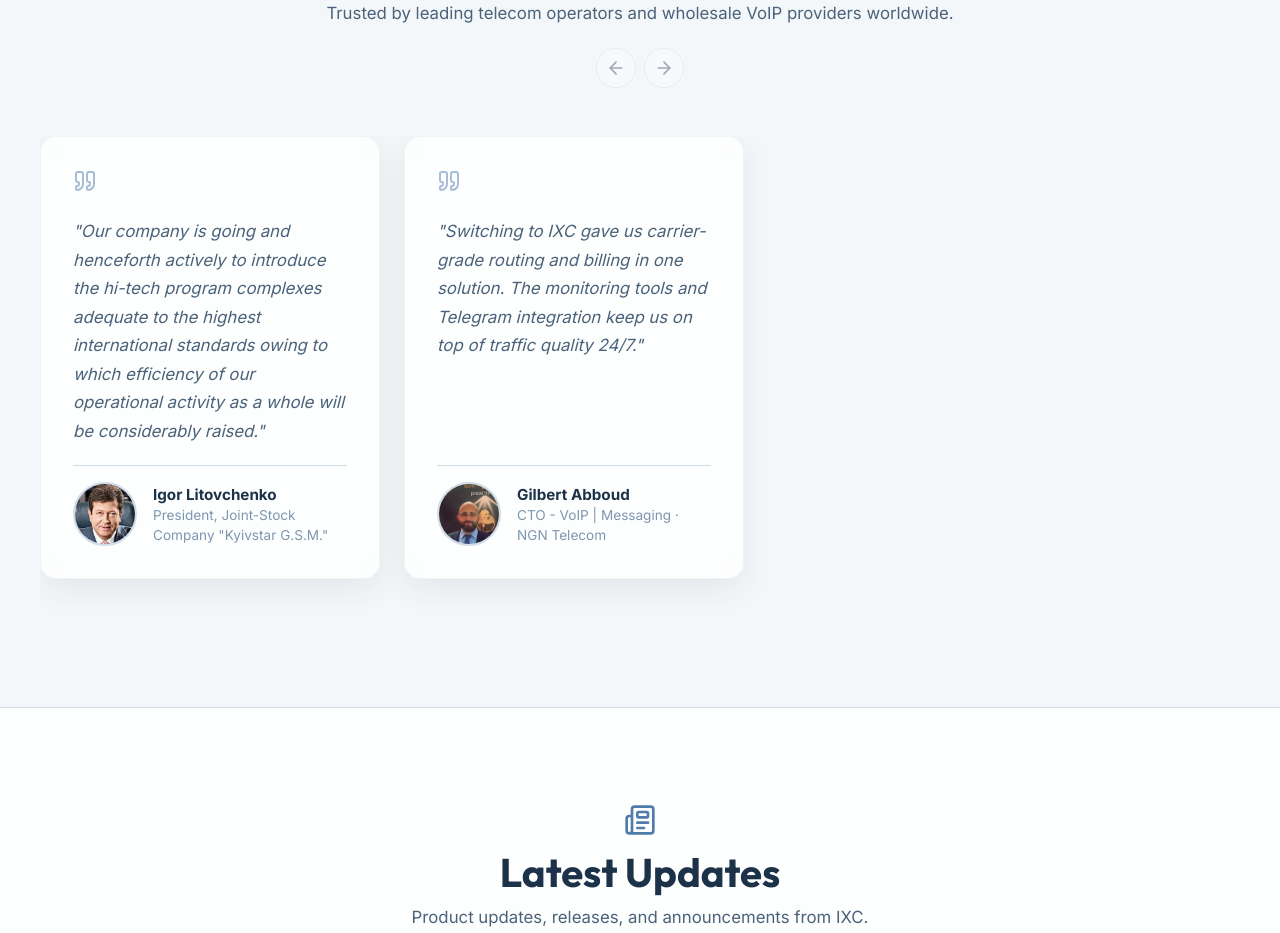
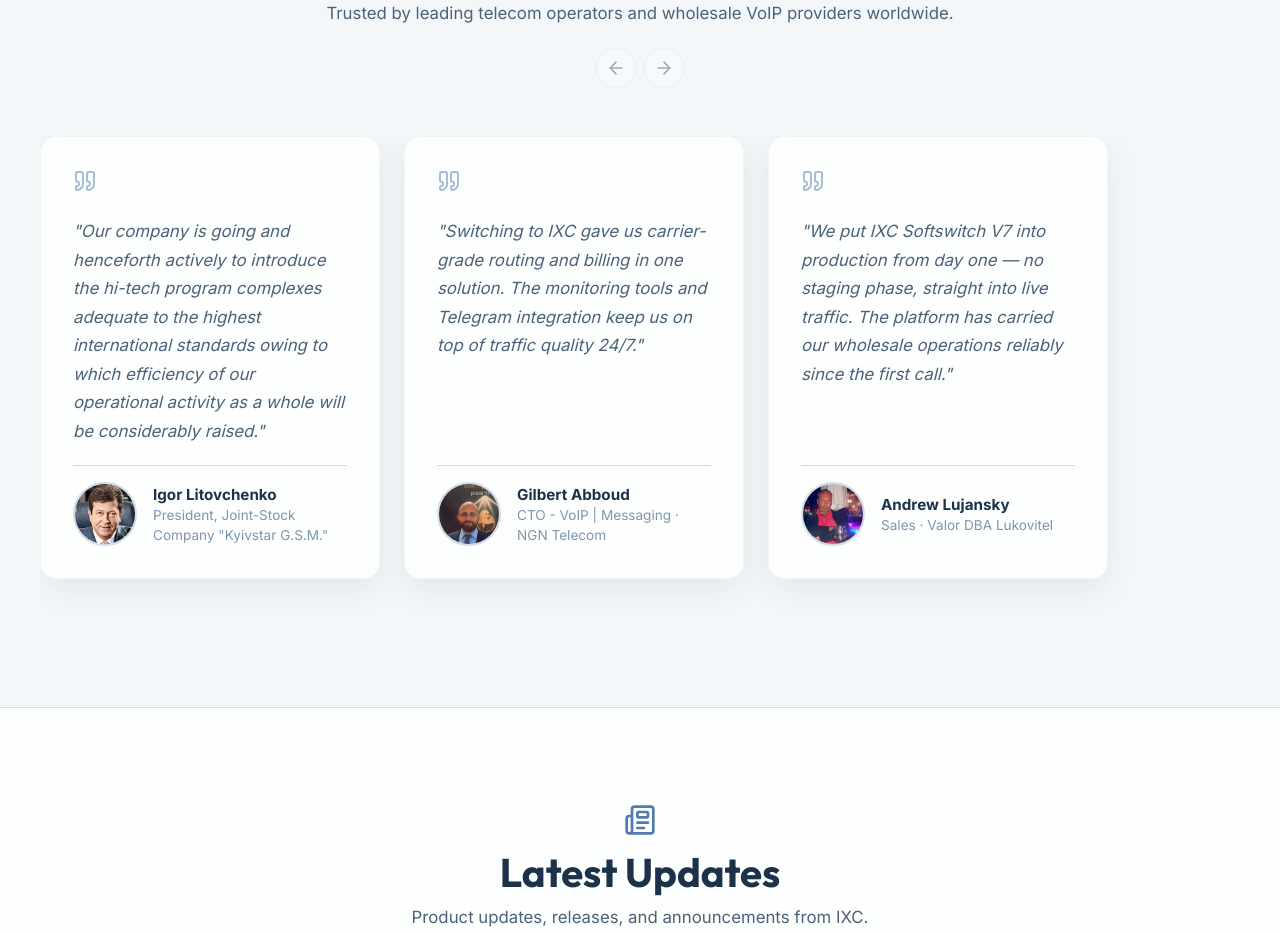
Before and after one commit to ixc-software/ixc.ua, a React (Vite) app: page / in a window 1280 px wide. Shown: the part 3980-4913 px from the top of the page. Built offline with nearby package versions, Linux system fonts and the light colour scheme.

Commit message:
testimonitals lukovitel

```diff
--- a/src/components/Testimonials.tsx
+++ b/src/components/Testimonials.tsx
@@ -36,6 +36,17 @@ const testimonials: Testimonial[] = [
     photoSrc: '/testimonials/gilbert-abboud-ngn.png',
     photoAlt: 'Gilbert Abboud, CTO - VoIP | Messaging at NGN Telecom',
     photoHref: 'https://www.linkedin.com/in/gilbert-abboud-b7b90613/'
+  },
+  {
+    company: 'Lukovitel',
+    url: 'https://lukovitel.interexc.com/',
+    quote:
+      'We put IXC Softswitch V7 into production from day one — no staging phase, straight into live traffic. The platform has carried our wholesale operations reliably since the first call.',
+    author: 'Andrew Lujansky',
+    role: 'Sales · Valor DBA Lukovitel',
+    photoSrc: '/testimonials/andrew-lujansky-lukovitel.png',
+    photoAlt: 'Andrew Lujansky, Sales at Valor DBA Lukovitel',
+    photoHref: 'https://www.linkedin.com/in/andrew-lujansky-360a44314/'
   }
 ];
 
--- a/src/i18n/translations.ts
+++ b/src/i18n/translations.ts
@@ -237,6 +237,7 @@ const en: Translations = {
     items: [
       { quote: 'Our company is going and henceforth actively to introduce the hi-tech program complexes adequate to the highest international standards owing to which efficiency of our operational activity as a whole will be considerably raised.', author: 'Igor Litovchenko', role: 'President, Joint-Stock Company "Kyivstar G.S.M."' },
       { quote: 'Switching to IXC gave us carrier-grade routing and billing in one solution. The monitoring tools and Telegram integration keep us on top of traffic quality 24/7.', author: 'Gilbert Abboud', role: 'CTO - VoIP | Messaging · NGN Telecom' },
+      { quote: 'We put IXC Softswitch V7 into production from day one — no staging phase, straight into live traffic. The platform has carried our wholesale operations reliably since the first call.', author: 'Andrew Lujansky', role: 'Sales · Valor DBA Lukovitel' },
     ]
   },
   blog: {
@@ -424,6 +425,7 @@ const ru: Translations = {
     items: [
       { quote: 'Наша компания намерена и впредь активно внедрять высокотехнологичные программные комплексы, соответствующие высшим международным стандартам, благодаря чему эффективность нашей операционной деятельности в целом будет значительно повышена.', author: 'Игорь Литовченко', role: 'Президент, акционерное общество «Киевстар GSM»' },
       { quote: 'Переход на IXC дал нам маршрутизацию и биллинг операторского класса в одном решении. Инструменты мониторинга и интеграция с Telegram позволяют контролировать качество трафика 24/7.', author: 'Gilbert Abboud', role: 'CTO — VoIP | обмен сообщениями · NGN Telecom' },
+      { quote: 'Мы запустили IXC Softswitch V7 в продакшен с первого дня — без тестового этапа, сразу на боевой трафик. Платформа стабильно обслуживает наш оптовый бизнес с первого звонка.', author: 'Андрей Лужанский', role: 'Продажи · Valor DBA Lukovitel' },
     ]
   },
   blog: {
@@ -611,6 +613,7 @@ const uk: Translations = {
     items: [
       { quote: 'Наша компанія й надалі активно впроваджуватиме високотехнологічні програмні комплекси, що відповідають найвищим міжнародним стандартам, завдяки чому ефективність нашої операційної діяльності в цілому буде істотно підвищена.', author: 'Ігор Литовченко', role: 'Президент, АТ «Київстар GSM»' },
       { quote: 'Перехід на IXC дав нам маршрутизацію та білінг операторського класу в одному рішенні. Інструменти моніторингу та інтеграція з Telegram дозволяють контролювати якість трафіку 24/7.', author: 'Gilbert Abboud', role: 'CTO — VoIP | обмін повідомленнями · NGN Telecom' },
+      { quote: 'Ми запустили IXC Softswitch V7 у продакшн з першого дня — без тестового етапу, одразу на бойовий трафік. Платформа стабільно обслуговує наш оптовий бізнес із першого дзвінка.', author: 'Андрій Лужанський', role: 'Продажі · Valor DBA Lukovitel' },
     ]
   },
   blog: {
```
Also changed, not shown: public/testimonials/andrew-lujansky-lukovitel.png (added).
